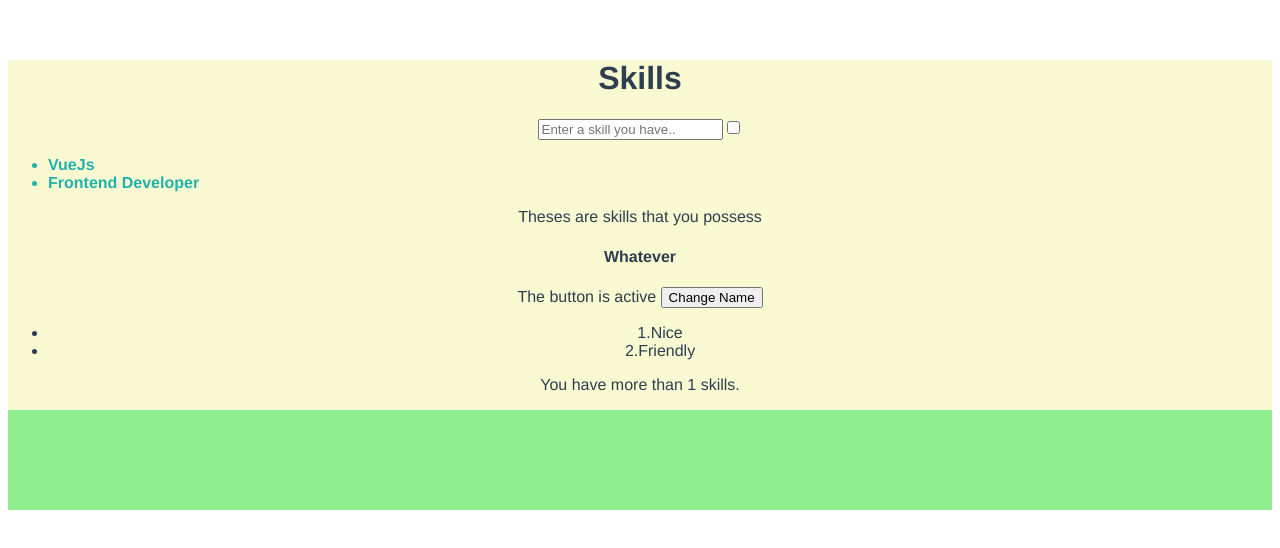
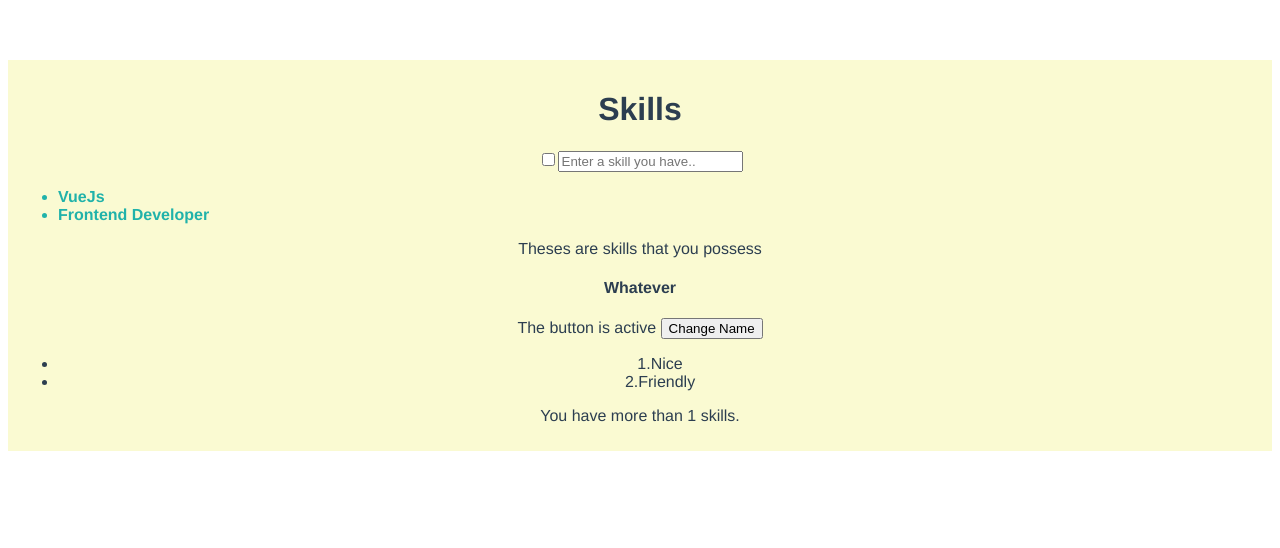
Before and after one commit to Olawinski-e/VueJS-vueSkills, a Vue app: page / in a window 1280 px wide. Shown: the top 548 px of the page. Built offline with nearby package versions, Linux system fonts and the light colour scheme.

Commit message:
finished the skill form validator

```diff
--- a/src/assets/scss/components/_app.scss
+++ b/src/assets/scss/components/_app.scss
@@ -5,4 +5,5 @@
   text-align: center;
   color: #2c3e50;
   margin-top: 60px;
+  padding: 10px;
 }
--- a/src/components/Skills.vue
+++ b/src/components/Skills.vue
@@ -3,7 +3,9 @@
     <div class="skills">
       <h1>Skills</h1>
 
+      <ValidationObserver ref="form">
         <form @submit.prevent="addSkill">
+          <input type="checkbox" v-model="checked" />
           <ValidationProvider
             name="skill"
             rules="minmax:3,20"
@@ -14,14 +16,19 @@
               placeholder="Enter a skill you have.."
               v-model="skill"
             />
-          <span>{{ errors[0] }}</span>
+
+            <br />
+
+            <span class="alert" v-if="errors">{{ errors[0] }}</span>
           </ValidationProvider>
 
-        <input type="checkbox" v-model="checked" />
           <ul>
-          <li v-for="(data, index) in skills" :key="index">{{ data.skill }}</li>
+            <li v-for="(data, index) in skills" :key="index">
+              {{ data.skill }}
+            </li>
           </ul>
         </form>
+      </ValidationObserver>
 
       <p>Theses are skills that you possess</p>
     </div>
@@ -48,6 +55,7 @@
 
     <div
       class="hilder"
+      v-show="false"
       v-bind:style="{
         backgroundColor: bgColor,
         width: bgWidth,
@@ -65,7 +73,7 @@ extend("minmax", {
     return value.length >= min && value.length <= max;
   },
   params: ["min", "max"],
-  message: "{_field_} must be more than {min} and less than {max}",
+  message: "the {_field_} must be more than {min} and less than {max}",
 });
 
 export default {
@@ -102,9 +110,13 @@ export default {
       this.btnState = true;
     },
     addSkill() {
+      this.$refs.form.validate().then((success) => {
+        if (!success) {
+          return;
+        }
         this.skills.push({ skill: this.skill });
         this.skill = "";
-      console.log("This checkbox value is: " + this.checked);
+      });
     },
   },
 };
--- a/src/main.js
+++ b/src/main.js
@@ -1,10 +1,11 @@
 import Vue from "vue";
 import App from "./App.vue";
-import { ValidationProvider } from "vee-validate";
+import { ValidationProvider, ValidationObserver } from "vee-validate";
 
 import "./assets/scss/index.scss";
 
 Vue.component("ValidationProvider", ValidationProvider);
+Vue.component("ValidationObserver", ValidationObserver);
 Vue.config.productionTip = false;
 
 new Vue({
```
Lines whose indentation alone changed are shown as unchanged.
